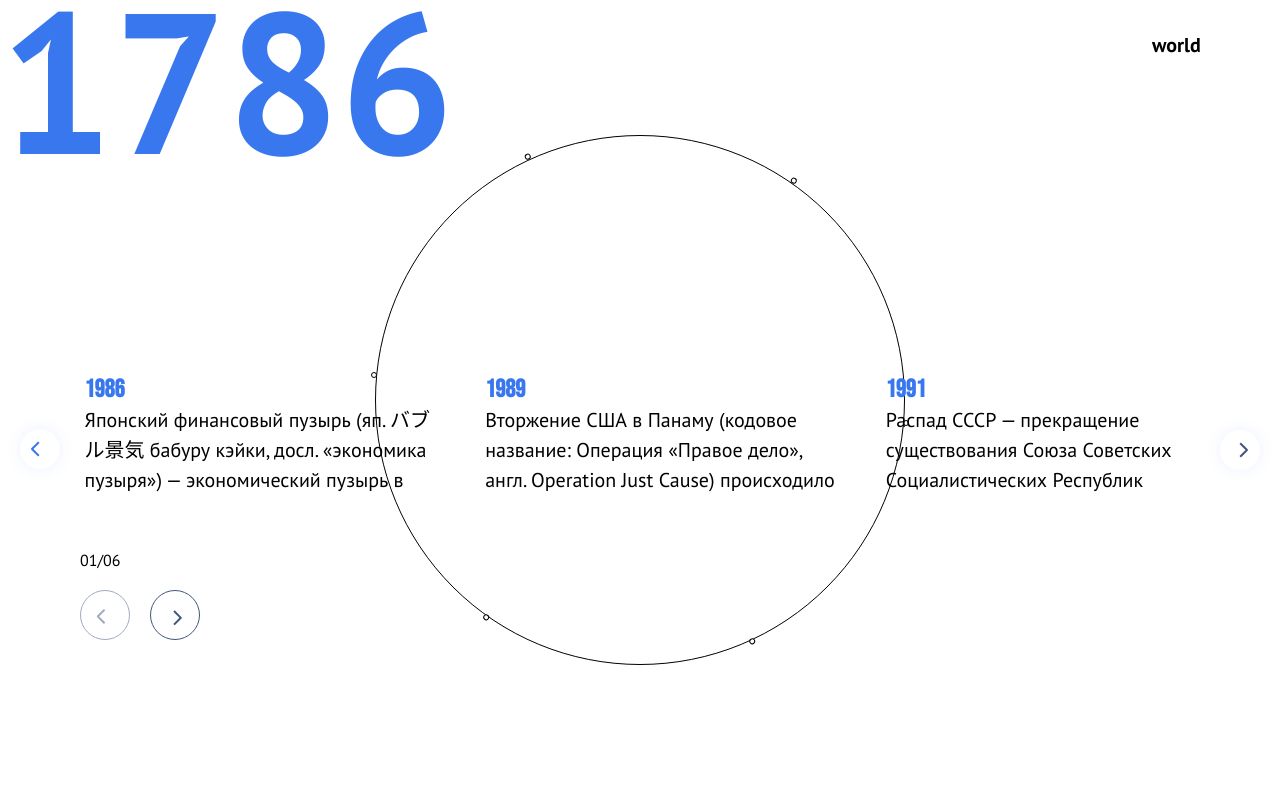
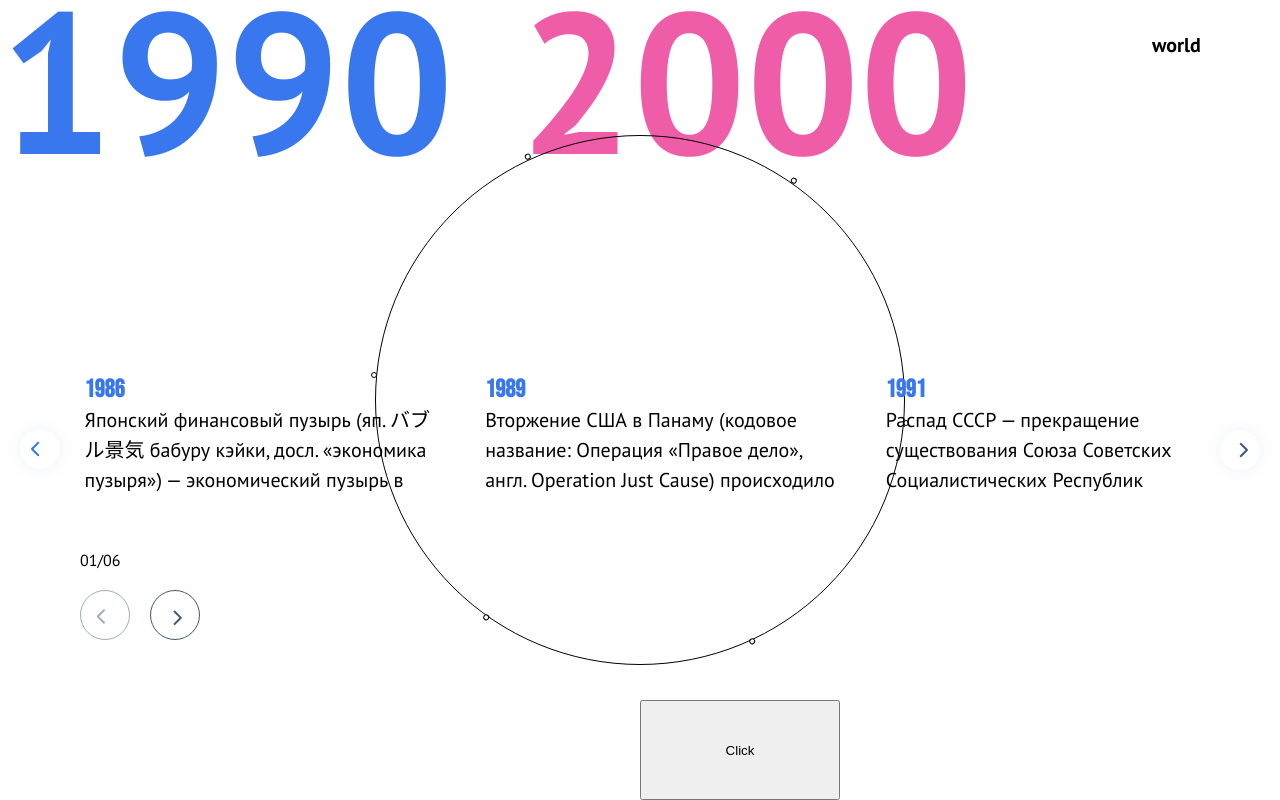
Before and after one commit to BDODINKA/Only-digital-test-task, a React (Create React App) app: page / in a window 1280 px wide. Built offline with nearby package versions, Linux system fonts and the light colour scheme.

Commit message:
fix:logic date window 100% complete

```diff
--- a/src/app/App.tsx
+++ b/src/app/App.tsx
@@ -17,6 +17,7 @@ function App() {
     dispatch(InitializeAppTC())
   }, [])
   if (!initialize) return <div>{someError}</div>
+  ;[{ value: 1, Ox: '', Oy: '', isHovered: false }]
 
   return (
     <div className="App">
--- a/src/features/Circle/circle.module.scss
+++ b/src/features/Circle/circle.module.scss
@@ -46,6 +46,11 @@
         .index{
           position: absolute;
           z-index: 20 ;
+          -moz-transform: none;
+          -webkit-transform: none;
+          -o-transform: none;
+          -ms-transform: none;
+          transform: none;
         }
       }
     }
--- a/src/features/Dates/Dates.tsx
+++ b/src/features/Dates/Dates.tsx
@@ -1,43 +1,88 @@
-import React, { useEffect, useLayoutEffect, useRef, useState } from 'react'
+import React, { useEffect, useRef, useState } from 'react'
 
 type PropsType = {
-  currentDate: number
-  time: number
-  nextDate: number
+  date: number
 } & React.HTMLAttributes<HTMLDivElement>
 
 export const Dates = (props: PropsType) => {
-  const { currentDate, nextDate, time, className } = props
+  const { date, className } = props
 
-  const [date, setDate] = useState(currentDate)
-
-  const intervalRef: { current: NodeJS.Timeout | null } = useRef(null)
+  const [viewDate, setViewDate] = useState(0)
+  const [newDate, setNewDate] = useState(0)
+  const [oldDate, setOldDate] = useState(0)
 
   useEffect(() => {
-    if (currentDate > nextDate) {
-      intervalRef.current = setInterval(() => {
-        setDate(sec => sec - 1)
-      }, time)
+    setNewDate(date)
+  }, [date])
+
+  const changeWithDebounce = (time: number, caseType: 'decr' | 'incr') => {
+    setTimeout(() => {
+      setOldDate((prev: number) => {
+        newDateDebounce(caseType === 'incr' ? prev + 1 : prev - 1, newDate)
+
+        return caseType === 'incr' ? prev + 1 : prev - 1
+      })
+      setViewDate(prev => (caseType === 'incr' ? prev + 1 : prev - 1))
+    }, time)
+  }
+
+  const newDateDebounce = (oldDate: number, newDate: number) => {
+    if (oldDate !== newDate) {
+      switch (oldDate < newDate) {
+        case true:
+          changeWithDebounce(10, 'incr')
+          break
+        case false:
+          changeWithDebounce(10, 'decr')
+          break
+        default:
+          break
+      }
     } else {
-      intervalRef.current = setInterval(() => {
-        setDate(sec => sec + 1)
-      }, time)
-    }
-
-    return () => clearInterval(intervalRef.current as NodeJS.Timeout)
-  }, [])
-
-  const cancelInterval = () => {
-    if (date === nextDate) {
-      clearInterval(intervalRef.current as NodeJS.Timeout)
+      return
     }
   }
 
-  cancelInterval()
+  useEffect(() => {
+    if (viewDate === 0) {
+      setOldDate(newDate)
+      setViewDate(newDate)
+    } else {
+      if (newDate !== oldDate) newDateDebounce(oldDate, newDate)
+    }
+  }, [newDate])
 
-  return (
-    <>
-      <div className={className}>{date}</div>
-    </>
-  )
+  // const [dateNext, setDateNext] = useState(nextDate)
+  //
+  // const intervalRef: { current: NodeJS.Timeout | null } = useRef(null)
+  //
+  // console.log(currentDate)
+  // console.log(nextDate)
+  // useEffect(() => {
+  //   console.log(currentDate)
+  // }, [currentDate])
+  //
+  // useEffect(() => {
+  //   if (date > dateNext) {
+  //     intervalRef.current = setInterval(() => {
+  //       setDate(date => date - 1)
+  //     }, time)
+  //   } else {
+  //     intervalRef.current = setInterval(() => {
+  //       setDate(date => date + 1)
+  //     }, time)
+  //   }
+  //
+  //   return () => clearInterval(intervalRef.current as NodeJS.Timeout)
+  // }, [currentDate, nextDate])
+  //
+  // const cancelInterval = () => {
+  //   if (date === nextDate) {
+  //     clearInterval(intervalRef.current as NodeJS.Timeout)
+  //   }
+  // }
+  //
+  // cancelInterval()
+
+  return <div className={className}>{viewDate}</div>
 }
--- a/src/features/HistoryDate/HistoryDate.tsx
+++ b/src/features/HistoryDate/HistoryDate.tsx
@@ -18,10 +18,7 @@ export const HistoryDate = () => {
 
   const [currentIndex, setCurrentIndex] = useState<number>(0)
 
-  const [datePeriod, setDatePeriod] = useState<{ curr: number; next: number }>({
-    curr: 1820,
-    next: 1720,
-  })
+  const [datePeriod, setDatePeriod] = useState([1990, 2000])
 
   useEffect(() => {
     if (!category) {
@@ -36,14 +33,28 @@ export const HistoryDate = () => {
     setCurrentIndex(idx)
 
     dispatch(setCurrentCategoryAC({ currentIndex }))
+
+    changeDateHandler()
+  }
+
+  const changeDateHandler = () => {
+    const arrDate: number[] = []
+
+    currentCategory.forEach(el => arrDate.push(el.date))
+    const sortDate = arrDate.sort((a, b) => a - b)
+
+    setDatePeriod([1220, 2020])
+    console.log(arrDate, sortDate)
   }
 
   if (!category) return <div>Render</div>
+  console.log(datePeriod)
 
   return (
     <>
       <div className={style.dates}>
-        <Dates currentDate={datePeriod.curr} nextDate={datePeriod.next} time={100} />
+        <Dates date={datePeriod[0]} />
+        <Dates date={datePeriod[1]} />
       </div>
       <Circle
         category={category}
@@ -51,6 +62,12 @@ export const HistoryDate = () => {
         currentIndex={currentIndex}
       />
       <Slider currentCategory={currentCategory} />
+      <button
+        onClick={changeDateHandler}
+        style={{ position: 'absolute', width: '200px', height: '100px', zIndex: 10, bottom: '0' }}
+      >
+        Click
+      </button>
     </>
   )
 }
```
